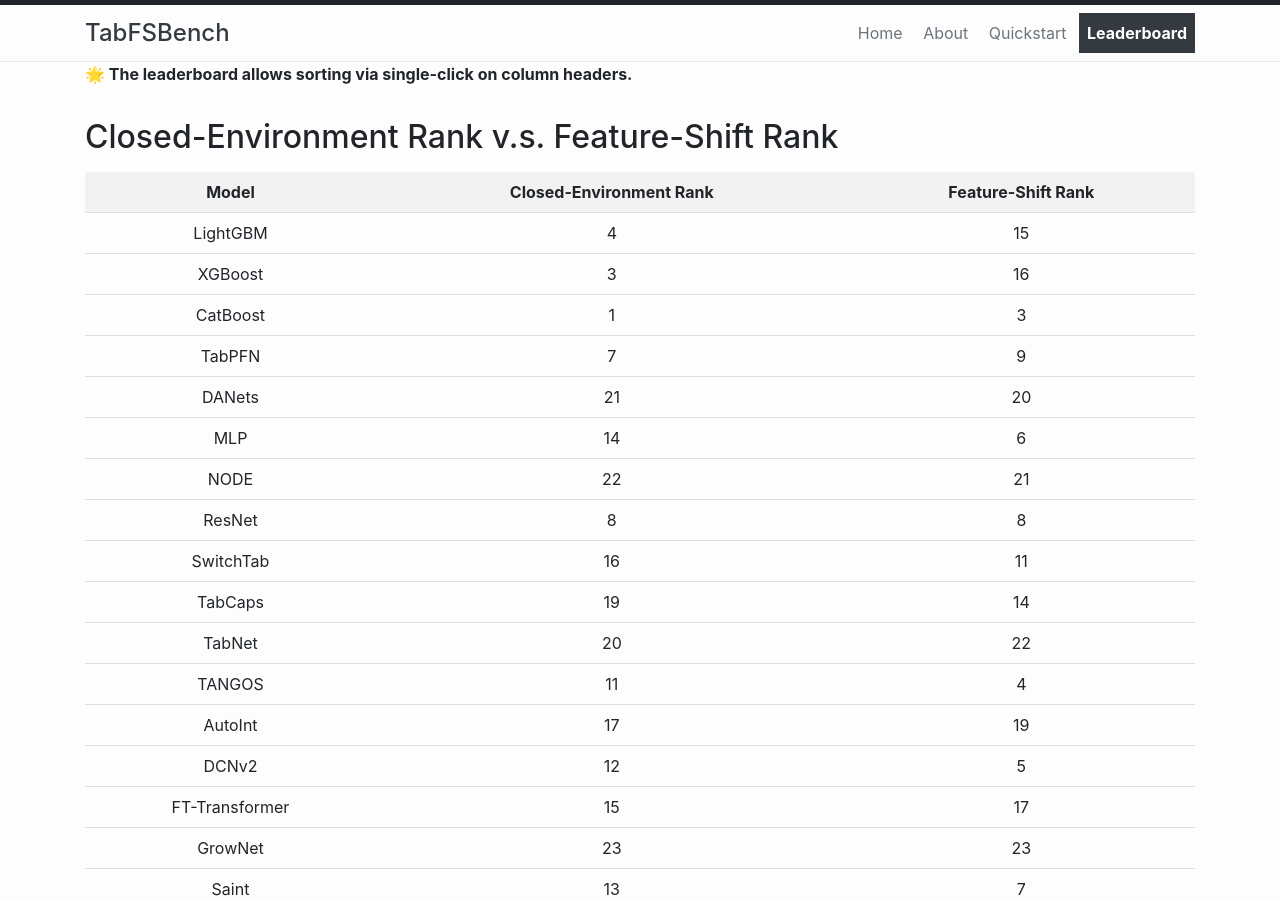
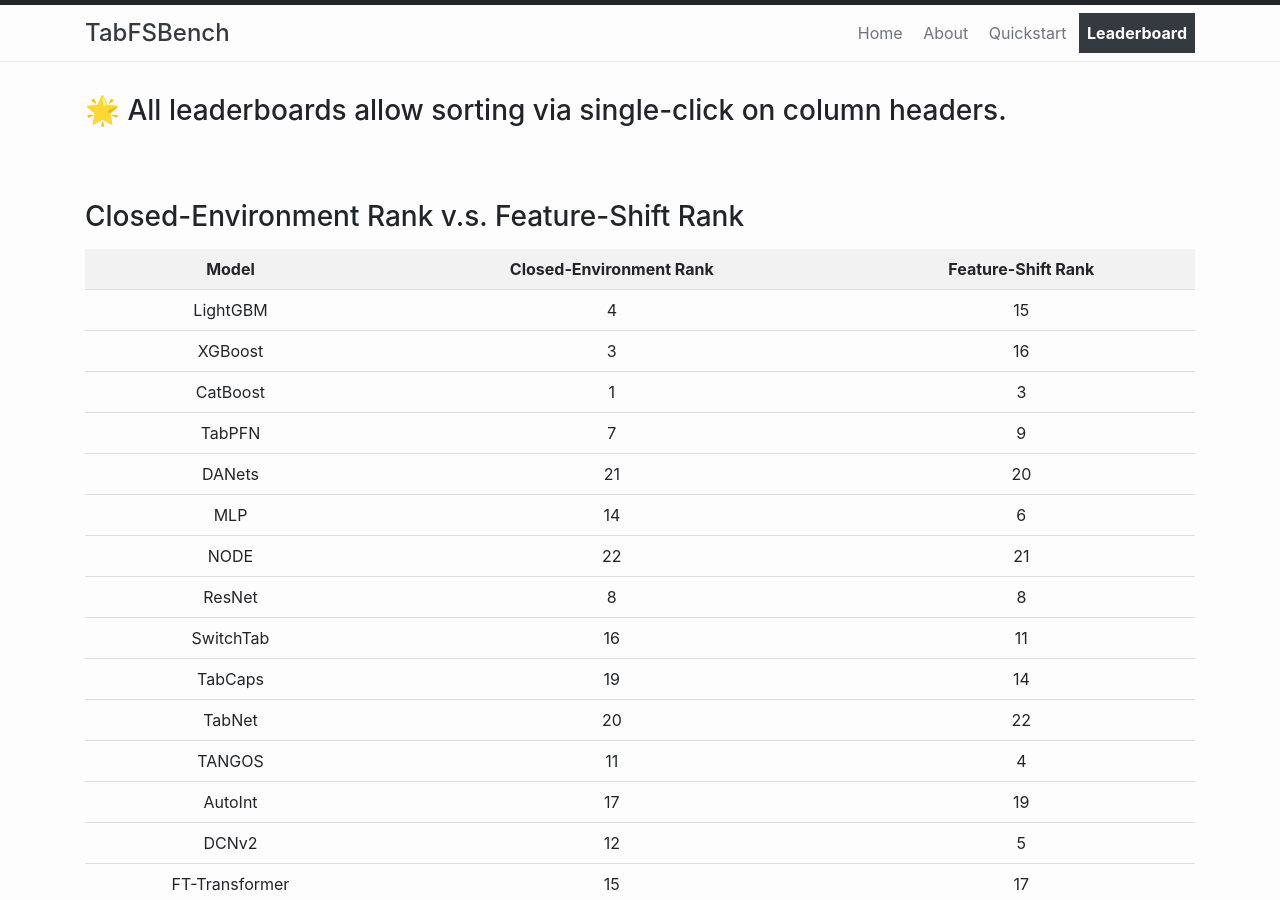
Before and after one commit to ClementCheng0217/Tab-index, a Jekyll site: the page built from github.md, in a window 1280 px wide and 900 px high. Built offline with Jekyll 4.4.1, drawn with Linux system fonts in a browser that asks for light colours.

Commit message:
Update github.md

```diff
--- a/github.md
+++ b/github.md
@@ -4,7 +4,8 @@
 permalink: /board/
 ---
 
-**🌟 The leaderboard allows sorting via single-click on column headers.**
+
+<h3>🌟 All leaderboards allow sorting via single-click on column headers.</h3>
 <br>
 
 <html lang="en">
@@ -37,7 +38,7 @@
 </head>
 <body>
 
-<h2>Closed-Environment Rank v.s. Feature-Shift Rank</h2>
+<h3>Closed-Environment Rank v.s. Feature-Shift Rank</h3>
 
 <table id="sortableTable2">
     <thead>
@@ -76,7 +77,7 @@
 </table>
 <br>
 
-<h2>Feature-Shift Performance Gap</h2>
+<h3>Feature-Shift Performance Gap</h3>
 
 <table id="sortableTable1">
     <thead>
@@ -136,7 +137,7 @@
 </table>
 <br>
 
-<h2>Feature-Shift Performance Rank</h2>
+<h3>Feature-Shift Performance Rank</h3>
 
 <table id="sortableTable" style="text-align: center;">
     <thead>
```
